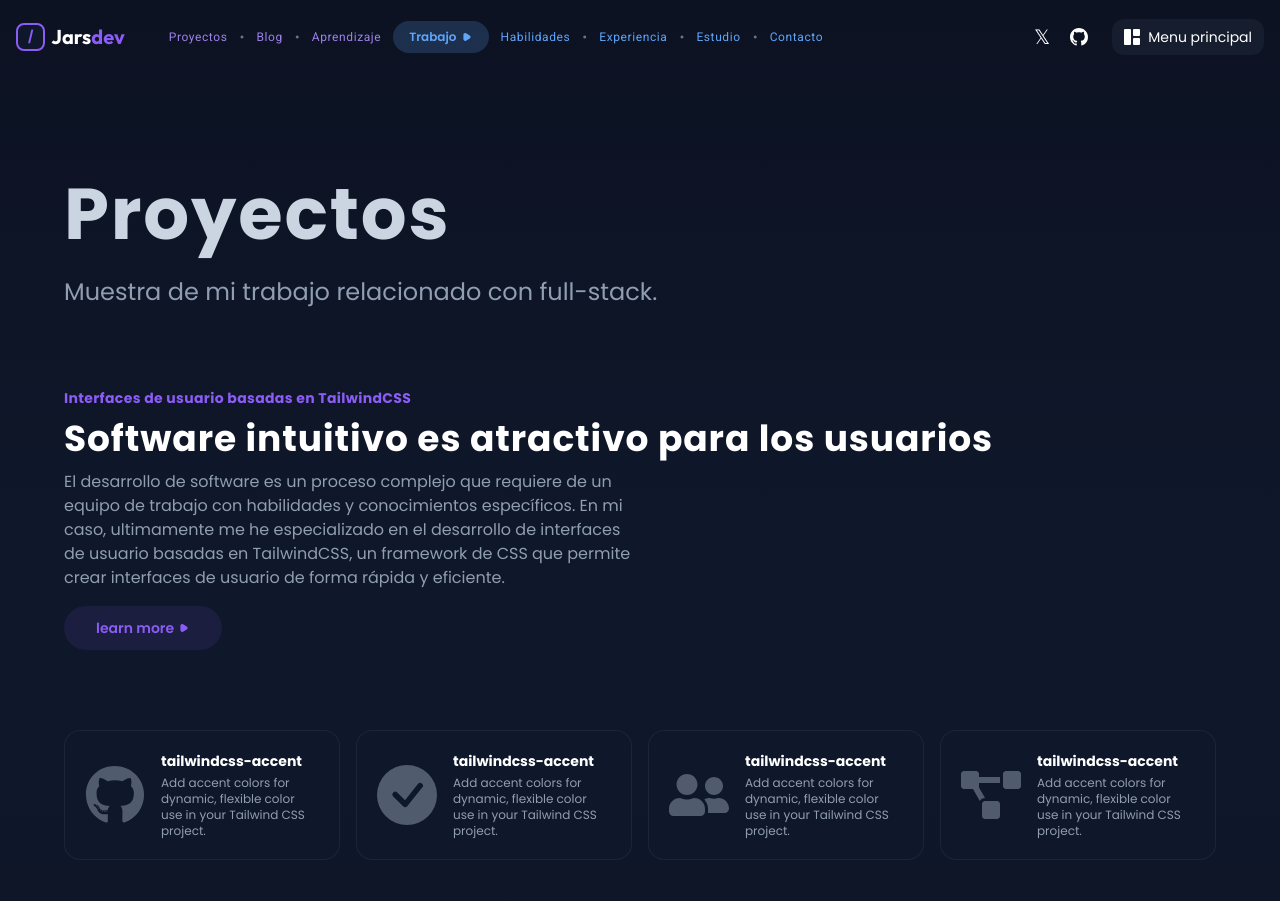
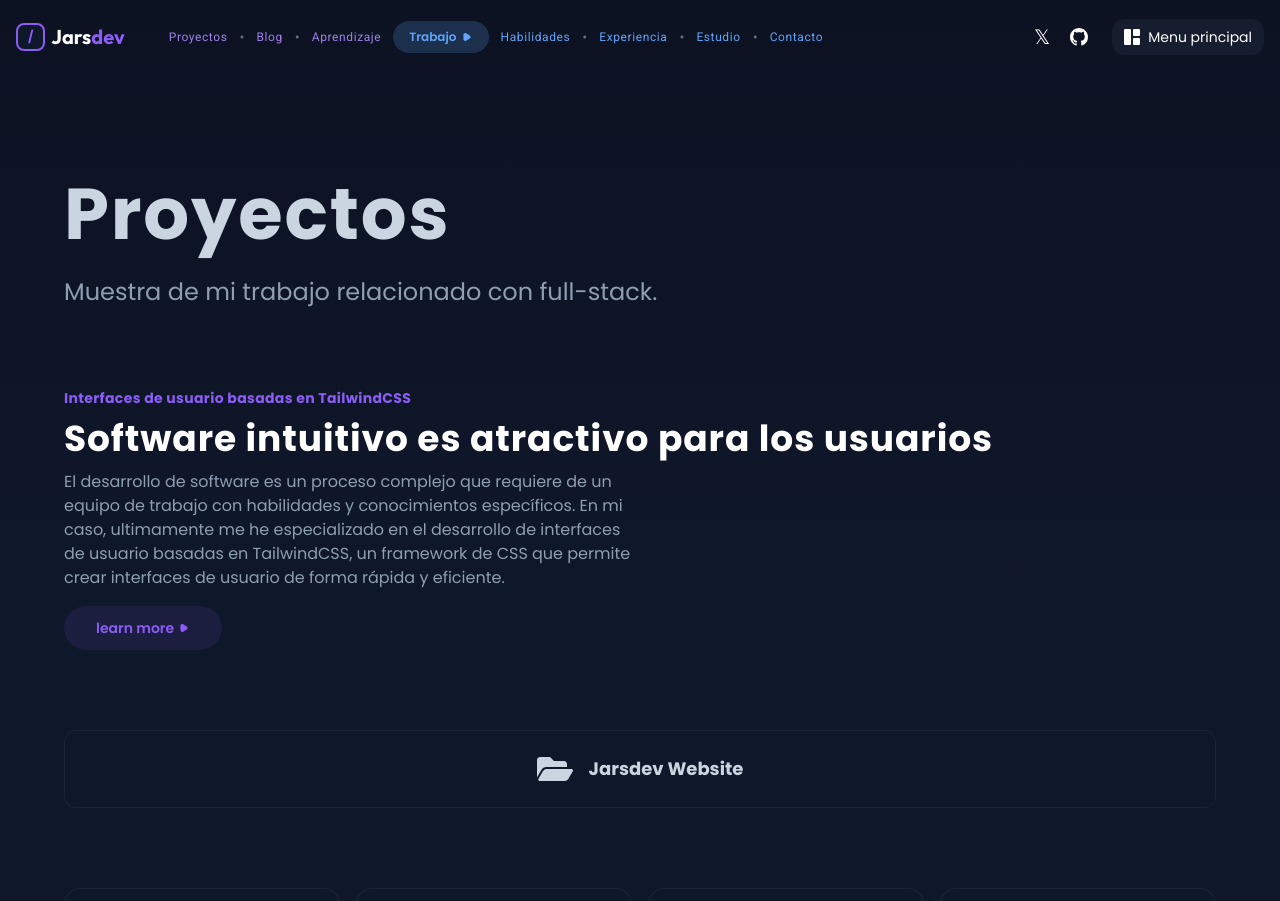
Before and after one commit to ImJars/Development-full-coding, a React (Vite) app: page /projects in a window 1280 px wide. Shown: the top 901 px of the page. Built offline with nearby package versions, Linux system fonts and the light colour scheme.

Commit message:
Update projects

```diff
--- a/src/components/projects/softwareProject.jsx
+++ b/src/components/projects/softwareProject.jsx
@@ -1,13 +1,21 @@
-import React from 'react'
+import React from "react";
+import { FaFolderOpen } from "react-icons/fa";
 
 function SoftwareProject() {
   return (
     <>
-        <div>
-
+      <div className="border border-text-general border-opacity-10 rounded-xl">
+        <div className="p-5">
+          <div>
+            <div className="flex justify-center items-center space-x-4">
+              <FaFolderOpen className="text-4xl text-text-white-gray" />
+              <h1 className="text-text-white-gray font-bold text-lg">Jarsdev Website</h1>
+            </div>
+          </div>
         </div>
+      </div>
     </>
-  )
+  );
 }
 
-export default SoftwareProject
+export default SoftwareProject;
--- a/src/projects.jsx
+++ b/src/projects.jsx
@@ -122,7 +122,7 @@ function Projects() {
             </div>
           </ProjectSection>
           <ProjectSection>
-            <div>
+            <div className="mb-20 content-wrapped block mx-auto">
               <SoftwareProject />
             </div>
             <div className="mb-20 content-wrapped block mx-auto">
```
